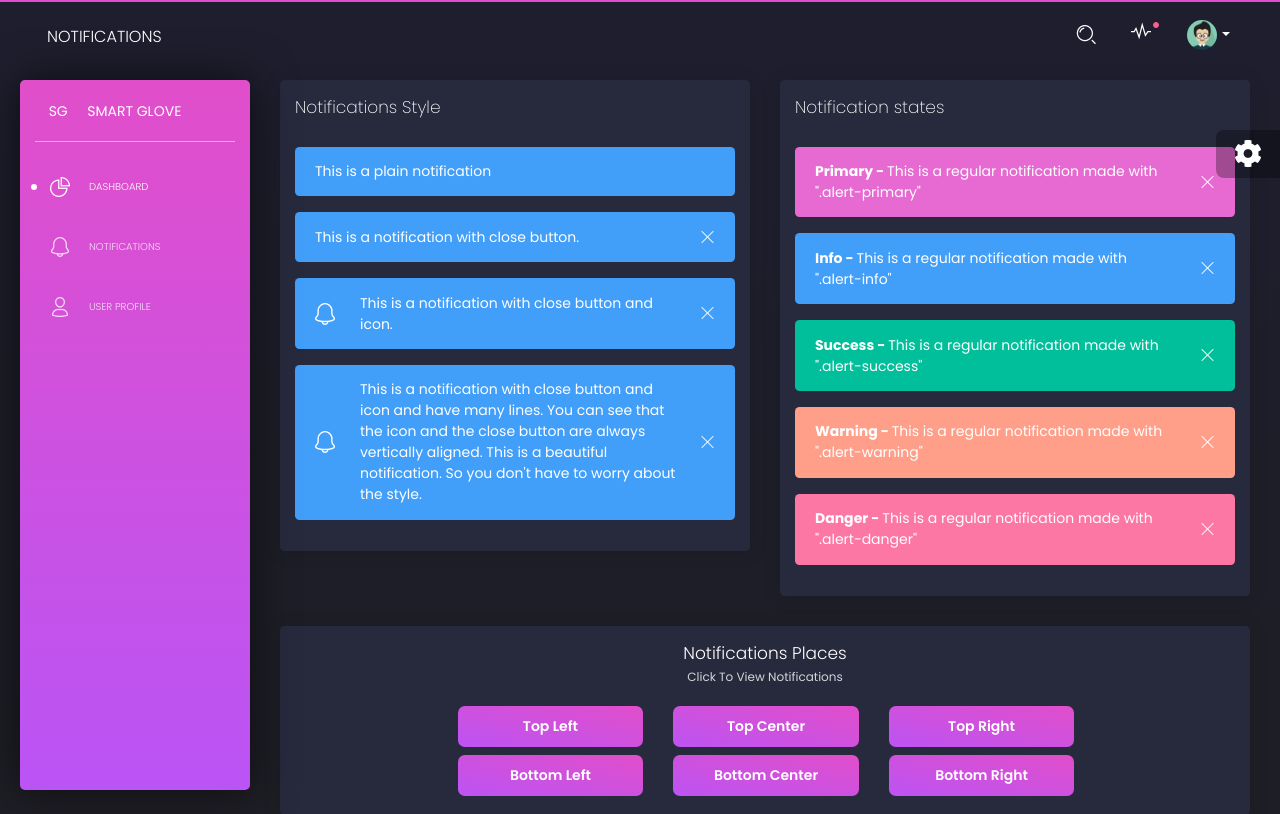
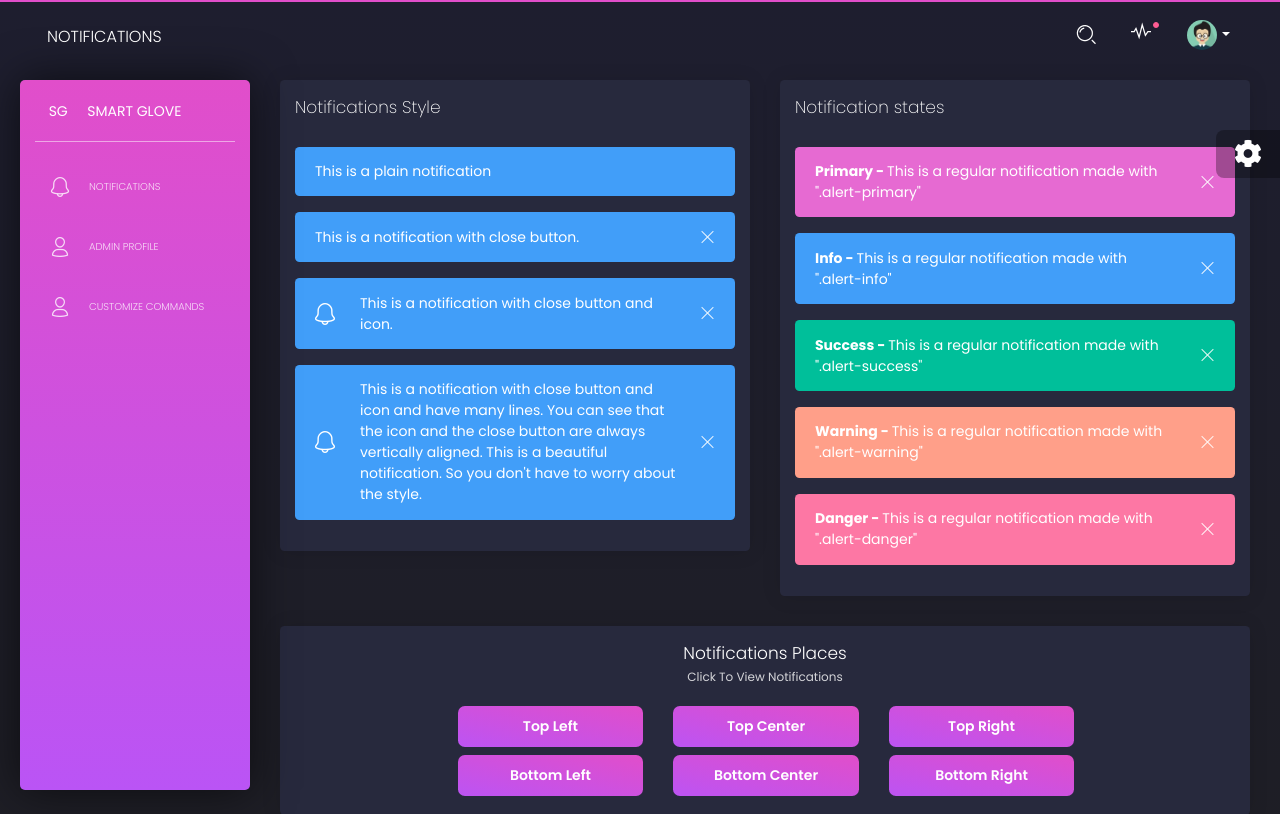
Before and after one commit to scoder5/Smart-Monitoring-For-Paralyzed, a Flask app: page /notifications in a window 1280 px wide. Shown: the top 814 px of the page. Run offline with Flask 3, Linux system fonts and the light colour scheme; parts of the project's set-up code (start-up, migrations or seed data) failed here and were passed over; some libraries are stand-ins or nearby versions.

Commit message:
admin page done

```diff
--- a/templates/MajorFE/examples/notifications.html
+++ b/templates/MajorFE/examples/notifications.html
@@ -31,27 +31,27 @@
           <a href="/" class="simple-text logo-mini">
               SG
           </a>
-          <a href="javascript:void(0)" class="simple-text logo-normal">
-            SMART GLOVE
+          <a href="/" class="simple-text logo-normal">
+              Smart Glove
           </a>
       </div>
       <ul class="nav">
-          <li class="active ">
-            <a href="./dashboard">
-              <i class="tim-icons icon-chart-pie-36"></i>
-              <p>Dashboard</p>
-            </a>
-          </li>
           <li>
-            <a href="./notifications">
+              <a href="/notifications">
                   <i class="tim-icons icon-bell-55"></i>
                   <p>Notifications</p>
               </a>
           </li>
           <li>
-            <a href="./user">
+              <a href="/admin">
                   <i class="tim-icons icon-single-02"></i>
-              <p>User Profile</p>
+                  <p>Admin Profile</p>
+              </a>
+          </li>
+          <li>
+              <a href="/custom">
+                  <i class="tim-icons icon-single-02"></i>
+                  <p>Customize Commands</p>
               </a>
           </li>
       </ul>
```
Also changed, not shown: templates/MajorFE/examples/admin.html (+1 -7 lines), templates/MajorFE/examples/custom.html (+5 -10 lines). Lines whose indentation alone changed are shown as unchanged.
